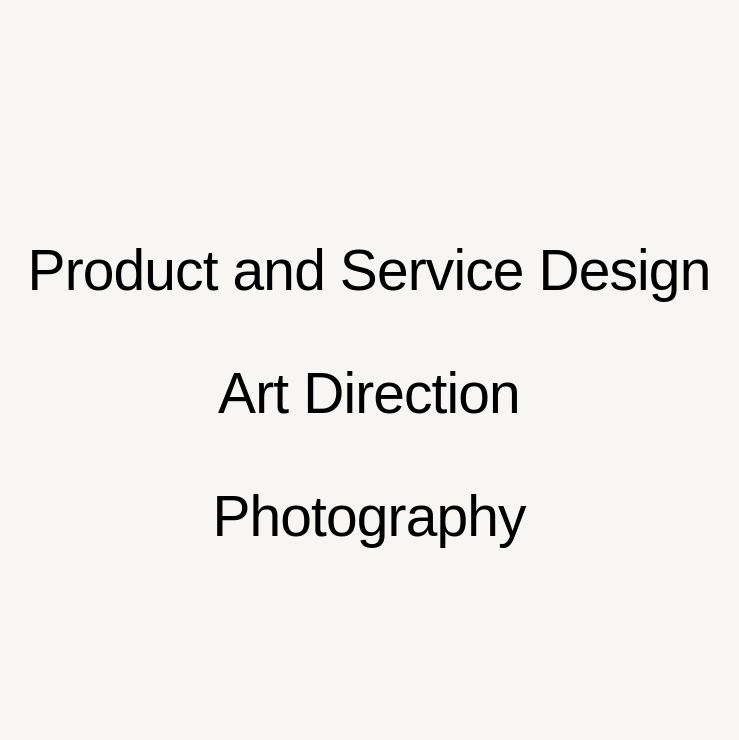
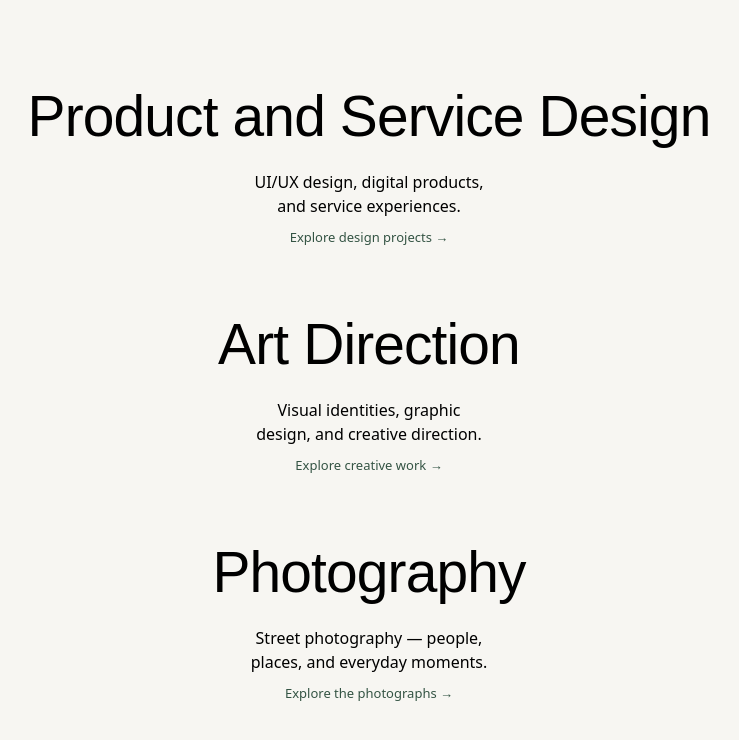
Before and after one commit to JibadeDotun/philip-ajibade-website, a Next.js app: page / in a window 1280 px wide. Shown: the top 740 px of the page, without its empty margins (271-1010 px from the left). Built offline with nearby package versions, Linux system fonts and the light colour scheme; a web font is replaced by a local one.

Commit message:
Replace directional highlight with service preview reveal

```diff
--- a/src/app/gateway.module.css
+++ b/src/app/gateway.module.css
@@ -37,20 +37,45 @@
 }
 .link:nth-child(2) { animation-delay: 70ms; }
 .link:nth-child(3) { animation-delay: 140ms; }
-.highlight {
-  position: absolute;
-  inset: -0.08em -0.18em;
-  padding: 0.08em 0.18em;
-  background: var(--gateway-accent);
-  color: var(--gateway-background);
-  font: inherit;
-  letter-spacing: inherit;
-  pointer-events: none;
-  clip-path: inset(0 100% 0 0);
+/* Both panels share a grid cell, keeping the hit area stable during the reveal. */
+.linkWindow {
+  display: grid;
+  overflow: hidden;
+  padding: 4px 0;
+  min-height: 80px;
+  align-items: center;
 }
-.link:focus-visible .highlight { clip-path: inset(0 0 0 0) !important; }
+.linkTitle, .linkPreview {
+  grid-area: 1 / 1;
+  transition: transform 420ms cubic-bezier(0.22, 1, 0.36, 1), opacity 280ms ease;
+}
+.linkTitle { display: block; }
+.linkPreview {
+  display: grid;
+  justify-items: center;
+  gap: 10px;
+  padding: 4px 12px;
+  font-family: system-ui, sans-serif;
+  font-size: clamp(15px, 1.25vw, 18px);
+  line-height: 1.5;
+  letter-spacing: 0;
+  opacity: 0;
+  transform: translateY(110%);
+}
+.previewDescription { max-width: 44ch; text-wrap: balance; }
+.previewPrompt { font-size: 13px; color: var(--gateway-accent); }
+@media (hover: hover) and (pointer: fine) {
+  .link:hover .linkTitle { transform: translateY(-120%); opacity: 0; }
+  .link:hover .linkPreview { transform: translateY(0); opacity: 1; }
+}
+.link:focus-visible .linkTitle { transform: translateY(-120%); opacity: 0; }
+.link:focus-visible .linkPreview { transform: translateY(0); opacity: 1; }
+/* Touch visitors get the description and action without needing a hover. */
 @media (hover: none) {
-  .link:active .highlight { clip-path: inset(0 0 0 0); }
+  .linkWindow { gap: 12px; }
+  .linkTitle, .linkPreview { grid-area: auto; }
+  .linkPreview { opacity: 1; transform: none; }
+  .link:focus-visible .linkTitle { transform: none; opacity: 1; }
 }
 .link:focus-visible {
   outline: 2px solid var(--gateway-accent);
@@ -75,4 +100,7 @@
   .navigation { max-width: 342px; }
   .link { font-size: clamp(30px, 8.2vw, 36px); line-height: 1.35; }
 }
-@media (prefers-reduced-motion: reduce) { .link { transition: none; animation: none; } }
+@media (prefers-reduced-motion: reduce) {
+  .link { animation: none; }
+  .linkTitle, .linkPreview { transition: none; }
+}
--- a/src/app/page.tsx
+++ b/src/app/page.tsx
@@ -1,5 +1,5 @@
 import type { Metadata } from "next";
-import DirectionalLink from "../components/directional-link";
+import PortfolioLink from "../components/portfolio-link";
 import styles from "./gateway.module.css";
 
 export const metadata: Metadata = {
@@ -12,9 +12,9 @@ export default function Home() {
     <main className={styles.gateway}>
       <h1 className={styles.srOnly}>Philip Ajibade — selected work</h1>
       <nav className={styles.navigation} aria-label="Explore portfolios">
-        <DirectionalLink href="/product-service-design">Product and Service Design</DirectionalLink>
-        <DirectionalLink href="/art-direction">Art Direction</DirectionalLink>
-        <DirectionalLink href="/photography">Photography</DirectionalLink>
+        <PortfolioLink href="/product-service-design" title="Product and Service Design" description="UI/UX design, digital products, and service experiences." prompt="Explore design projects" />
+        <PortfolioLink href="/art-direction" title="Art Direction" description="Visual identities, graphic design, and creative direction." prompt="Explore creative work" />
+        <PortfolioLink href="/photography" title="Photography" description="Street photography — people, places, and everyday moments." prompt="Explore the photographs" />
       </nav>
     </main>
   );
--- a/src/components/directional-link.tsx
+++ /dev/null
@@ -1,51 +0,0 @@
-"use client";
-
-import Link from "next/link";
-import { useEffect, useRef, type PointerEvent } from "react";
-import styles from "../app/gateway.module.css";
-
-function edgeClip(event: PointerEvent<HTMLAnchorElement>) {
-  const rect = event.currentTarget.getBoundingClientRect();
-  const edges = [
-    { distance: Math.abs(event.clientX - rect.left), clip: "inset(0 100% 0 0)" },
-    { distance: Math.abs(event.clientX - rect.right), clip: "inset(0 0 0 100%)" },
-    { distance: Math.abs(event.clientY - rect.top), clip: "inset(0 0 100% 0)" },
-    { distance: Math.abs(event.clientY - rect.bottom), clip: "inset(100% 0 0 0)" },
-  ];
-  return edges.reduce((nearest, edge) => edge.distance < nearest.distance ? edge : nearest).clip;
-}
-
-export default function DirectionalLink({ href, children }: { href: string; children: string }) {
-  const layer = useRef<HTMLSpanElement>(null);
-  const animation = useRef<Animation | null>(null);
-
-  useEffect(() => () => animation.current?.cancel(), []);
-
-  function highlight(event: PointerEvent<HTMLAnchorElement>, entering: boolean) {
-    if (event.pointerType !== "mouse" || !layer.current) return;
-    const element = layer.current;
-    const currentClip = getComputedStyle(element).clipPath;
-    const interrupted = animation.current?.playState === "running";
-    animation.current?.cancel();
-    const from = entering && !interrupted ? edgeClip(event) : currentClip;
-    const to = entering ? "inset(0 0 0 0)" : edgeClip(event);
-    element.style.clipPath = to;
-    if (window.matchMedia("(prefers-reduced-motion: reduce)").matches) return;
-    animation.current = element.animate(
-      [{ clipPath: from }, { clipPath: to }],
-      { duration: 340, easing: "cubic-bezier(0.22, 1, 0.36, 1)" },
-    );
-  }
-
-  return (
-    <Link
-      className={styles.link}
-      href={href}
-      onPointerEnter={event => highlight(event, true)}
-      onPointerLeave={event => highlight(event, false)}
-    >
-      {children}
-      <span ref={layer} className={styles.highlight} aria-hidden="true">{children}</span>
-    </Link>
-  );
-}
--- /dev/null
+++ b/src/components/portfolio-link.tsx
@@ -0,0 +1,21 @@
+import Link from "next/link";
+import styles from "../app/gateway.module.css";
+
+export default function PortfolioLink({ href, title, description, prompt }: {
+  href: string;
+  title: string;
+  description: string;
+  prompt: string;
+}) {
+  return (
+    <Link className={styles.link} href={href}>
+      <span className={styles.linkWindow}>
+        <span className={styles.linkTitle}>{title}</span>
+        <span className={styles.linkPreview}>
+          <span className={styles.previewDescription}>{description}</span>
+          <span className={styles.previewPrompt}>{prompt} <span aria-hidden="true">→</span></span>
+        </span>
+      </span>
+    </Link>
+  );
+}
```
